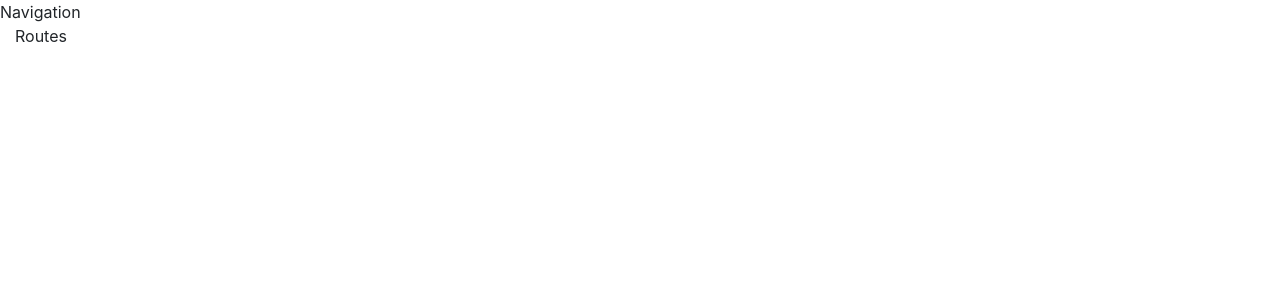
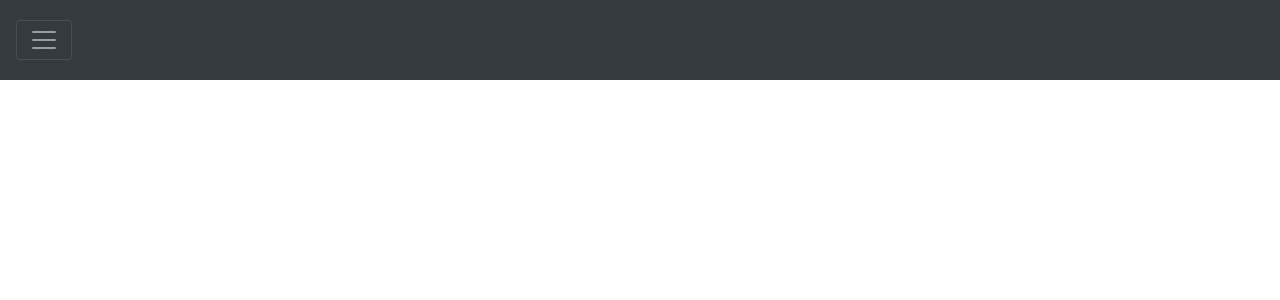
Before and after one commit to vaibhav269/portfolio, a React app: page / in a window 1280 px wide. Shown: the top 300 px of the page. Built offline with nearby package versions, Linux system fonts and the light colour scheme.

Commit message:
added navigation component

```diff
--- /dev/null
+++ b/src/css/Basic.css
@@ -0,0 +1,3 @@
+.cursorPointer{
+    cursor:pointer;
+}
--- a/src/js/components/App.js
+++ b/src/js/components/App.js
@@ -1,5 +1,5 @@
 import React,{Component} from 'react';
-
+import Nav from '../components/Nav';
 
 class App extends Component{
     render(){
@@ -7,11 +7,13 @@ class App extends Component{
             <div>
                 <div className = "container-fluid">
                     <div className = "row">
-                       Navigation
+
+                                <Nav />
+
                     </div>
                     <div className = "row">
                         <div className = "col-sm-12">
-                             Routes
+
                         </div>
                     </div>
                 </div>
--- /dev/null
+++ b/src/js/components/Nav.js
@@ -0,0 +1,34 @@
+import React,{Component} from 'react';
+import '../../css/Basic.css';
+
+class Nav extends Component {
+    render(){
+        return (
+            <div className="w-100">
+                <nav className="navbar navbar-dark bg-dark" style={{height:"10vh"}}>
+                    <button className="navbar-toggler cursorPointer"
+                            type="button"
+                            style={{outline:"none"}}
+                            data-toggle="collapse"
+                            data-target="#navigation"
+                            aria-controls="navigation"
+                            aria-expanded="false"
+                            aria-label="Toggle navigation">
+                        <span className="navbar-toggler-icon"></span>
+                    </button>
+                </nav>
+                <div className="collapse" id="navigation">
+                    <div className="bg-dark p-4 d-flex flex-column justify-content-center align-items-center" style={{height:"89vh"}}>
+                        <h4 className="text-white cursorPointer" role="button" data-toggle="collapse" data-target="#navigation" aria-controls="navigation" aria-expanded="true" > About</h4>
+                        <h4 className="text-white cursorPointer" role="button" data-toggle="collapse" data-target="#navigation" aria-controls="navigation" aria-expanded="true" > Skills</h4>
+                        <h4 className="text-white cursorPointer" role="button" data-toggle="collapse" data-target="#navigation" aria-controls="navigation" aria-expanded="true" > Approach</h4>
+                        <h4 className="text-white cursorPointer" role="button" data-toggle="collapse" data-target="#navigation" aria-controls="navigation" aria-expanded="true" > Projects</h4>
+                        <h4 className="text-white cursorPointer" role="button" data-toggle="collapse" data-target="#navigation" aria-controls="navigation" aria-expanded="true" > Contact Me</h4>
+                    </div>
+                </div>
+            </div>
+        )
+    }
+}
+
+export default Nav;
```
